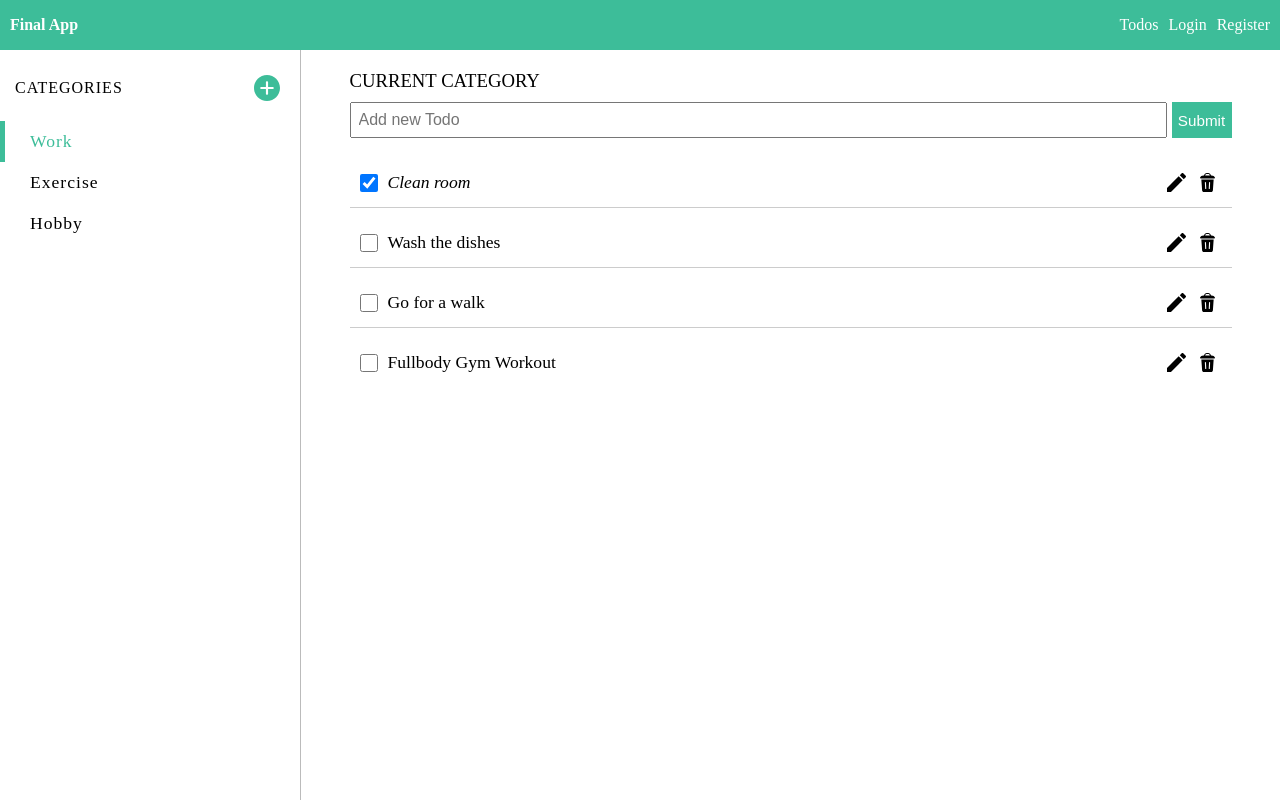
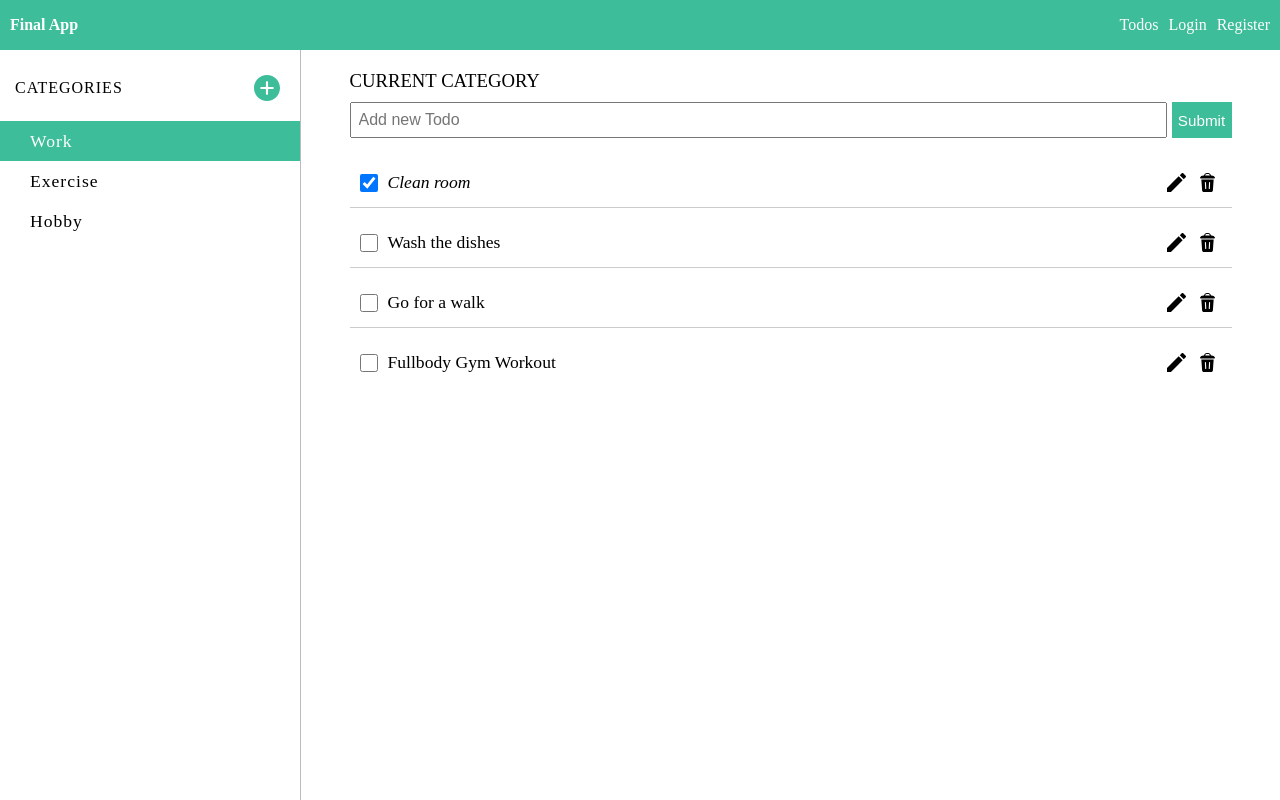
Before and after one commit to patrik-pk/todo-app, a React (Create React App) app: page /todos in a window 1280 px wide. Built offline with nearby package versions, Linux system fonts and the light colour scheme.

Commit message:
category item styling

```diff
--- a/src/components/Todos/SidebarItem.js
+++ b/src/components/Todos/SidebarItem.js
@@ -3,6 +3,7 @@ import { Link } from 'react-router-dom'
 import { connect } from 'react-redux'
 import PropTypes from 'prop-types'
 import { setActiveCategory } from '../../actions/todoActions'
+import deleteIcon from '../../resources/icons/delete.svg'
 
 function SidebarItem({ category, setActiveCategory }) {
     const { linkTo, value, isActive } = category
@@ -10,14 +11,17 @@ function SidebarItem({ category, setActiveCategory }) {
     const onClick = () => setActiveCategory(category)
 
     return (
-        <li className='category-item'>
+        <li className={`category-item ${isActive ? 'active' : ''}`}>
             <Link
-                className={`category-link ${isActive && 'active'}`}
+                className='category-link'
                 to={linkTo}
                 onClick={onClick}
             >
             {value.charAt(0).toUpperCase() + value.slice(1)}
             </Link>
+            <button className='category-delete-btn'>
+                <img className='delete-icon' alt='' src={deleteIcon} />
+            </button>
         </li>
     )
 }
--- a/src/styles/sidebar/sidebar.css
+++ b/src/styles/sidebar/sidebar.css
@@ -101,21 +101,62 @@
   margin-top: 15px;
 }
 
+.sidebar .categories .category-item {
+  position: relative;
+}
+
 .sidebar .categories .category-item .category-link {
-  display: block;
-  padding: 10px 0;
+  display: -webkit-box;
+  display: -ms-flexbox;
+  display: flex;
+  -webkit-box-align: center;
+      -ms-flex-align: center;
+          align-items: center;
+  height: 40px;
   padding-left: 30px;
   font-size: 1.1rem;
   letter-spacing: 1px;
+  cursor: default;
 }
 
-.sidebar .categories .category-item .category-link:not(.active):hover {
+.sidebar .categories .category-item .category-delete-btn {
+  position: absolute;
+  top: 0;
+  right: 15px;
+  display: none;
+  -webkit-box-pack: center;
+      -ms-flex-pack: center;
+          justify-content: center;
+  -webkit-box-align: center;
+      -ms-flex-align: center;
+          align-items: center;
+  width: 40px;
+  height: 40px;
+  background: transparent;
+}
+
+.sidebar .categories .category-item .category-delete-btn .delete-icon {
+  width: 18px;
+  height: 18px;
+}
+
+.sidebar .categories .category-item:not(.active) .category-link:hover {
   background: #eee;
 }
 
-.sidebar .categories .category-item .category-link.active {
-  padding-left: calc(30px - 5px);
-  color: #3dbd99;
-  border-left: 5px #3dbd99 solid;
+.sidebar .categories .category-item.active .category-link {
+  background: #3dbd99;
+  color: white;
+}
+
+.sidebar .categories .category-item.active .category-delete-btn .delete-icon {
+  -webkit-filter: invert(68%) sepia(9%) saturate(2460%) hue-rotate(112deg) brightness(93%) contrast(87%);
+          filter: invert(68%) sepia(9%) saturate(2460%) hue-rotate(112deg) brightness(93%) contrast(87%);
+}
+
+.sidebar .categories .category-item:hover .category-delete-btn {
+  display: -webkit-box;
+  display: -ms-flexbox;
+  display: flex;
 }
 /*# sourceMappingURL=sidebar.css.map */
--- a/src/styles/sidebar/sidebar.scss
+++ b/src/styles/sidebar/sidebar.scss
@@ -19,12 +19,13 @@ $input-padding: 5px;
 $categories-mt: 15px;
 $categories-padding-horizontal: 15px;
 
-// Category item
+// Category Item
 $link-padding-left: 30px;
 $link-padding-vertical: 10px;
+$link-height: 40px;
 $link-font-size: 1.1rem;
-$link-active-border-size: 5px;
-$link-active-color: $color-primary;
+$delete-icon-right: 15px;
+$delete-icon-size: 18px;
 
 
 // Sidebar - Put Inside TodoPage.js
@@ -92,26 +93,65 @@ $link-active-color: $color-primary;
 
         // Category Item (li)
         .category-item {
+            position: relative;
 
             // Category Link
             .category-link {
-                display: block;
-                padding: $link-padding-vertical 0;
+                display: flex;
+                align-items: center;
+                height: $link-height;
                 padding-left: $link-padding-left;
                 font-size: $link-font-size;
                 letter-spacing: 1px;
+                cursor: default;
+            }
+
+            // Delete Category Button
+            .category-delete-btn {
+                position: absolute;
+                top: 0;
+                right: $delete-icon-right;
+                display: none;
+                justify-content: center;
+                align-items: center;
+                width: $link-height;
+                height: $link-height;
+                background: transparent;
+
+                .delete-icon {
+                    width: $delete-icon-size;
+                    height: $delete-icon-size;
+                }
+            }
+
+            // Item Not Active
+            &:not(.active) {
                 // Hover on links that are not active
-                &:not(.active):hover {
+                .category-link:hover {
                     background: #eee;
-                    //border-left: $link-active-border-size #eee solid;
-                    //padding-left: calc(#{$link-padding-left} - #{$link-active-border-size});
                 }
-                &.active {
+            }
+
+            // Item Active
+            &.active {
+                .category-link {
                     // Calculate padding left on active, so that the Link
                     // is at the same place, when the border shows up
-                    padding-left: calc(#{$link-padding-left} - #{$link-active-border-size});
-                    color: $link-active-color;
-                    border-left: $link-active-border-size $color-primary solid;
+                    background: $color-primary;
+                    color: white;
+                }
+
+                .category-delete-btn {
+                    .delete-icon {
+                        filter: invert(68%) sepia(9%) saturate(2460%) hue-rotate(112deg) brightness(93%) contrast(87%);
+                    }
+                }
+            }
+
+            // Item Hover
+            &:hover {
+                .category-delete-btn {
+                    display: flex;
                 }
             }
         }
--- a/src/styles/todos/todos.css
+++ b/src/styles/todos/todos.css
@@ -138,22 +138,63 @@
   margin-top: 15px;
 }
 
+.todo-page .sidebar .categories .category-item {
+  position: relative;
+}
+
 .todo-page .sidebar .categories .category-item .category-link {
-  display: block;
-  padding: 10px 0;
+  display: -webkit-box;
+  display: -ms-flexbox;
+  display: flex;
+  -webkit-box-align: center;
+      -ms-flex-align: center;
+          align-items: center;
+  height: 40px;
   padding-left: 30px;
   font-size: 1.1rem;
   letter-spacing: 1px;
+  cursor: default;
 }
 
-.todo-page .sidebar .categories .category-item .category-link:not(.active):hover {
+.todo-page .sidebar .categories .category-item .category-delete-btn {
+  position: absolute;
+  top: 0;
+  right: 15px;
+  display: none;
+  -webkit-box-pack: center;
+      -ms-flex-pack: center;
+          justify-content: center;
+  -webkit-box-align: center;
+      -ms-flex-align: center;
+          align-items: center;
+  width: 40px;
+  height: 40px;
+  background: transparent;
+}
+
+.todo-page .sidebar .categories .category-item .category-delete-btn .delete-icon {
+  width: 18px;
+  height: 18px;
+}
+
+.todo-page .sidebar .categories .category-item:not(.active) .category-link:hover {
   background: #eee;
 }
 
-.todo-page .sidebar .categories .category-item .category-link.active {
-  padding-left: calc(30px - 5px);
-  color: #3dbd99;
-  border-left: 5px #3dbd99 solid;
+.todo-page .sidebar .categories .category-item.active .category-link {
+  background: #3dbd99;
+  color: white;
+}
+
+.todo-page .sidebar .categories .category-item.active .category-delete-btn .delete-icon {
+  -webkit-filter: invert(68%) sepia(9%) saturate(2460%) hue-rotate(112deg) brightness(93%) contrast(87%);
+          filter: invert(68%) sepia(9%) saturate(2460%) hue-rotate(112deg) brightness(93%) contrast(87%);
+}
+
+.todo-page .sidebar .categories .category-item:hover .category-delete-btn {
+  display: -webkit-box;
+  display: -ms-flexbox;
+  display: flex;
 }
 
 .todo-page .todo-section {
```
Also changed, not shown: 2 other files (tests, documents, lock files or other folders).
